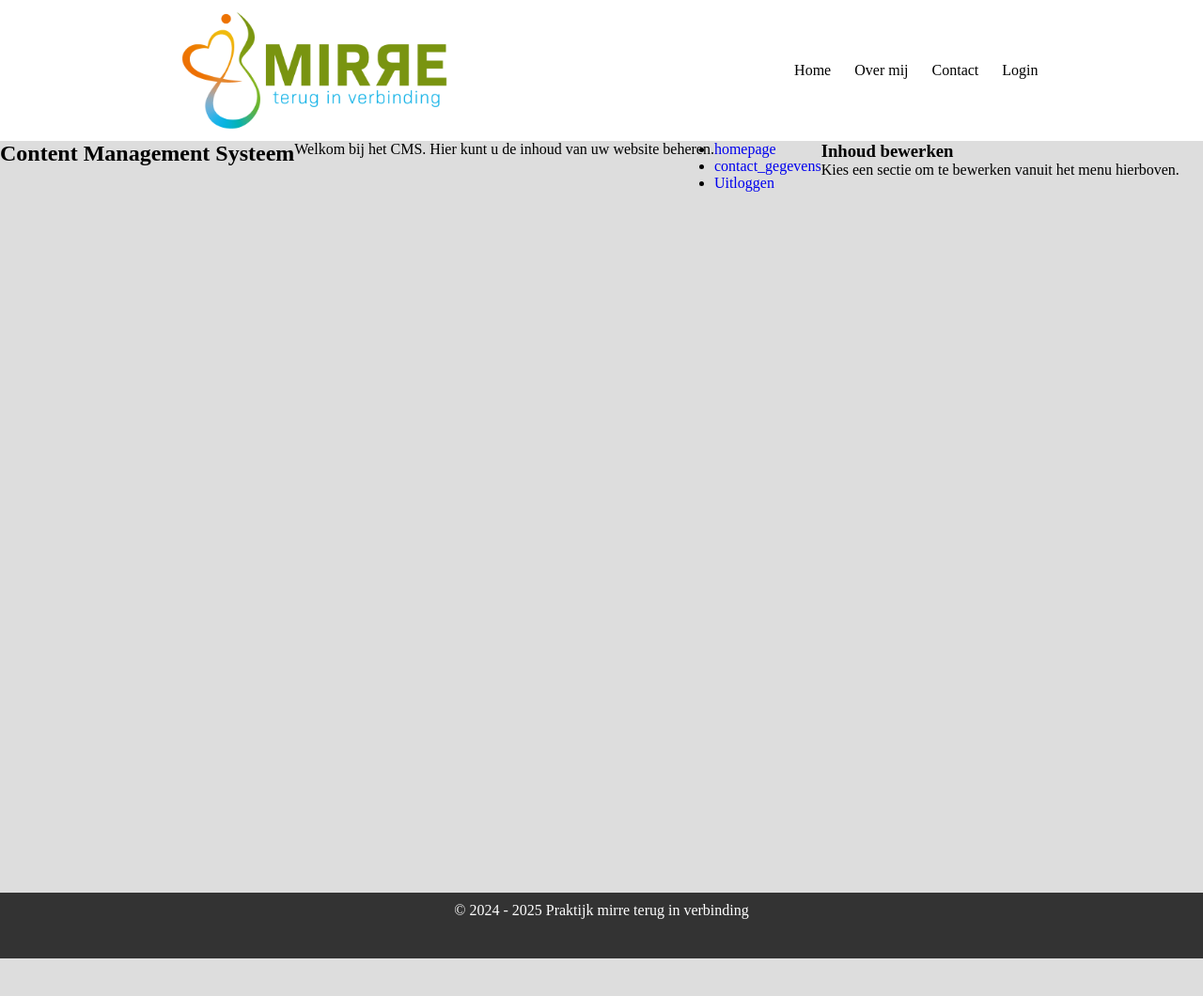
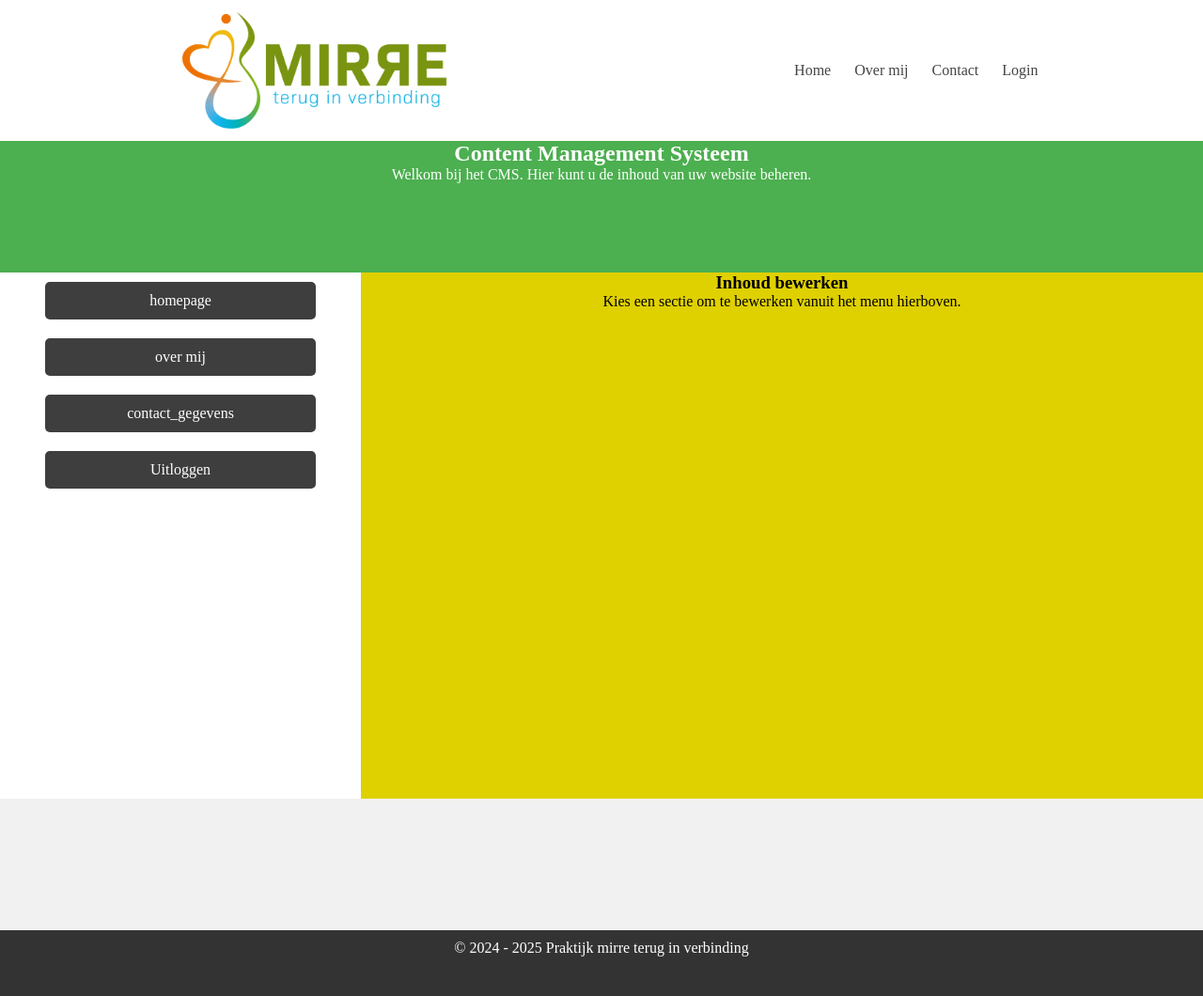
Before and after one commit to basspies/5.2.cms, a PHP site: page /cms.php in a window 1280 px wide. Shown: the whole page at 94% size. Before the commit the page ends 1020 px from the top, so only its background shows below. Run offline with PHP 8.4, Linux system fonts and the light colour scheme.

Commit message:
commit cms layout ver

```diff
--- a/cms.php
+++ b/cms.php
@@ -1,10 +1,17 @@
-<?php include 'includes/header.php'; ?>
+<?php
+include 'includes/header.php';
+include 'includes/connect.php';
+?>
 
-<div class="cms-container">
+<div class="cms-intro">
     <h2>Content Management Systeem</h2>
     <p>Welkom bij het CMS. Hier kunt u de inhoud van uw website beheren.</p>
+</div>
+<div class="cms-container">
+
     <ul class="cms-links">
         <li><a href="cms.php">homepage</a></li>
+        <li><a href="cms.php">over mij</a></li>
         <li><a href="cms.php">contact_gegevens</a></li>
         <li><a href="index.php">Uitloggen</a></li>
     </ul>
@@ -12,7 +19,7 @@
     <div class="cms-inhoud">
         <h3>Inhoud bewerken</h3>
         <p>Kies een sectie om te bewerken vanuit het menu hierboven.</p>
-</div>
+    </div>
 </div>
 
 <?php include 'includes/footer.php'; ?>
--- a/css/style.css
+++ b/css/style.css
@@ -41,13 +41,12 @@
 }
 
 .header-links :hover{
-    font-weight: bold;
-    color: rgb(71, 67, 67);
+  color: black;
 }
 
 .header-links a{
   text-decoration: none;
-    color: black;
+  color: rgb(71, 67, 67);
 }
 a {
   text-decoration: none;
@@ -63,7 +62,8 @@
   position: relative;
   bottom: 0;
   width: 100%;
-    height: 50px;}
+  height: 50px;
+}
 /* einde footer */
 
 /* begin slideshow */
@@ -170,8 +170,8 @@
 }
 
 .image_homepage img{
-  min-width: 100%;
-  min-height: 100%;
+  max-width: 100%;
+  height: 100%;
   position: relative;
 }
 
@@ -251,30 +251,60 @@
 }
 /* einde login systeem */
 
+/* begin cms */
 .cms-container{
-  background-color: #ddd;
-  height: 1000px;
+  background-color: #f1f1f1;
+  height: 700px;
   width: 100%;
-  height: 100vh;
   display: flex;
   flex-direction: row;
 }
 
-.cms_links{
-  background-color: #f8f8f8;
+.cms-intro{
+  background-color: #4CAF50;
+  height: 140px;
+  width: 100%;
+  color: white;
+  text-align: center;
+}
+
+.cms-links{
+  background-color: #ffffff;
   color: white;
   width: 30%;
-  height: 100%;
+  height: 80%;
+  text-align: center;
   display: flex;
   flex-direction: column;
   align-items: center;
-  padding-top: 20px;
 }
 
-.cms_inhoud{
-  background-color: #ecf0f1;
-  color: rgb(255, 255, 255);
-  height: 100%;
+.cms-links li{
+  background-color: #3e3e3e;
+  width: 75%;
+  height: 40px;
+  margin-top: 10px;
+  margin-bottom: 10px;
+  border-radius: 5px;
+  cursor: pointer;
+  align-content: center;
+}
+.cms-links li:hover{
+  background-color: #000000;
+  padding: 1px;
+  transition: 0.5s;
+}
+
+.cms-links a{
+  color: #ffffff;
+}
+
+.cms-inhoud{
+  background-color: #dfd000;
+  color: rgb(0, 0, 0);
+  height: 80%;
   width: 70%;
-  padding: 20px;
+  text-align: center;
 }
+
+/* einde cms */
--- a/includes/connect.php
+++ b/includes/connect.php
@@ -7,7 +7,7 @@ try {
   $conn = new PDO("mysql:host=$servername;dbname=5.2cms", $username, $password);
   // set the PDO error mode to exception
   $conn->setAttribute(PDO::ATTR_ERRMODE, PDO::ERRMODE_EXCEPTION);
-  echo "Connected successfully";
+  // echo "Connected successfully";
 } catch(PDOException $e) {
   echo "Connection failed: " . $e->getMessage();
 }
--- a/index.php
+++ b/index.php
@@ -56,8 +56,7 @@ include 'includes/connect.php';
   </div>
 
     <div class="image_homepage">
-      <img src="https://picsum.photos/id/1016/800/400" alt="dit">
-hhjhhhhhj
+      <img src="https://picsum.photos/id/1020/800/400" alt="foto_homepage">
     </div>
 
   </div>
```
Lines whose indentation alone changed are shown as unchanged.
